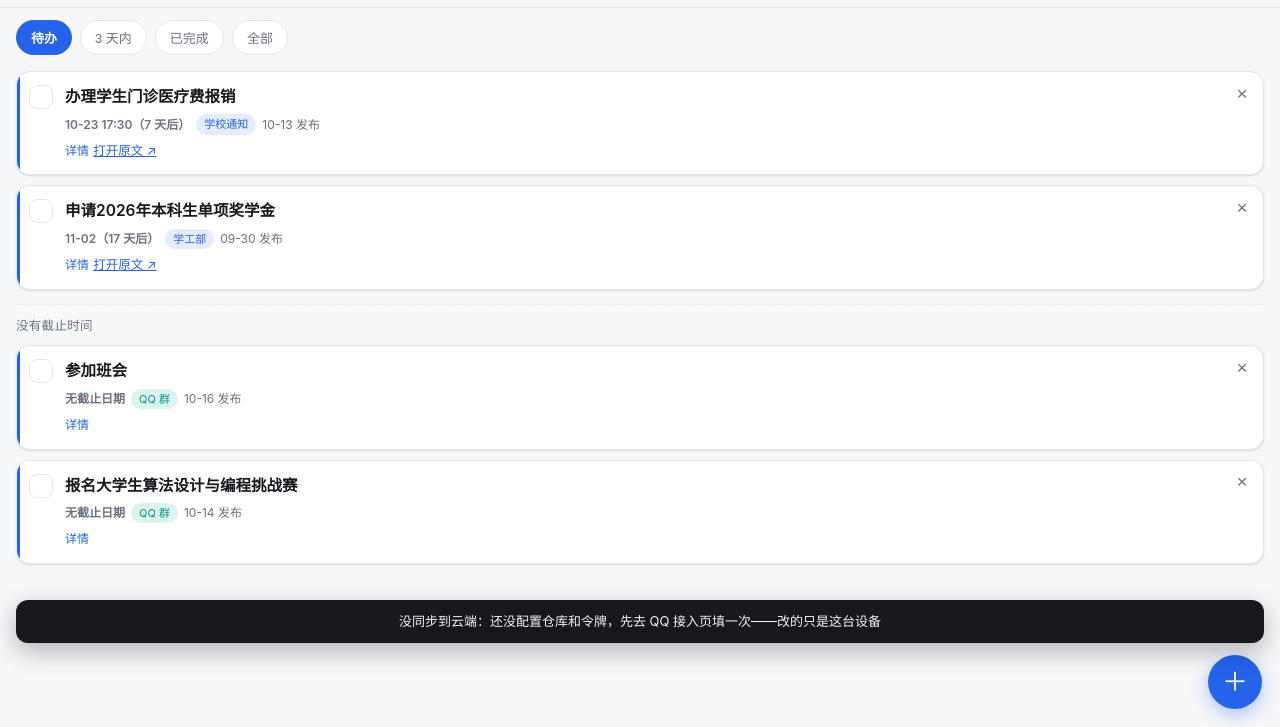
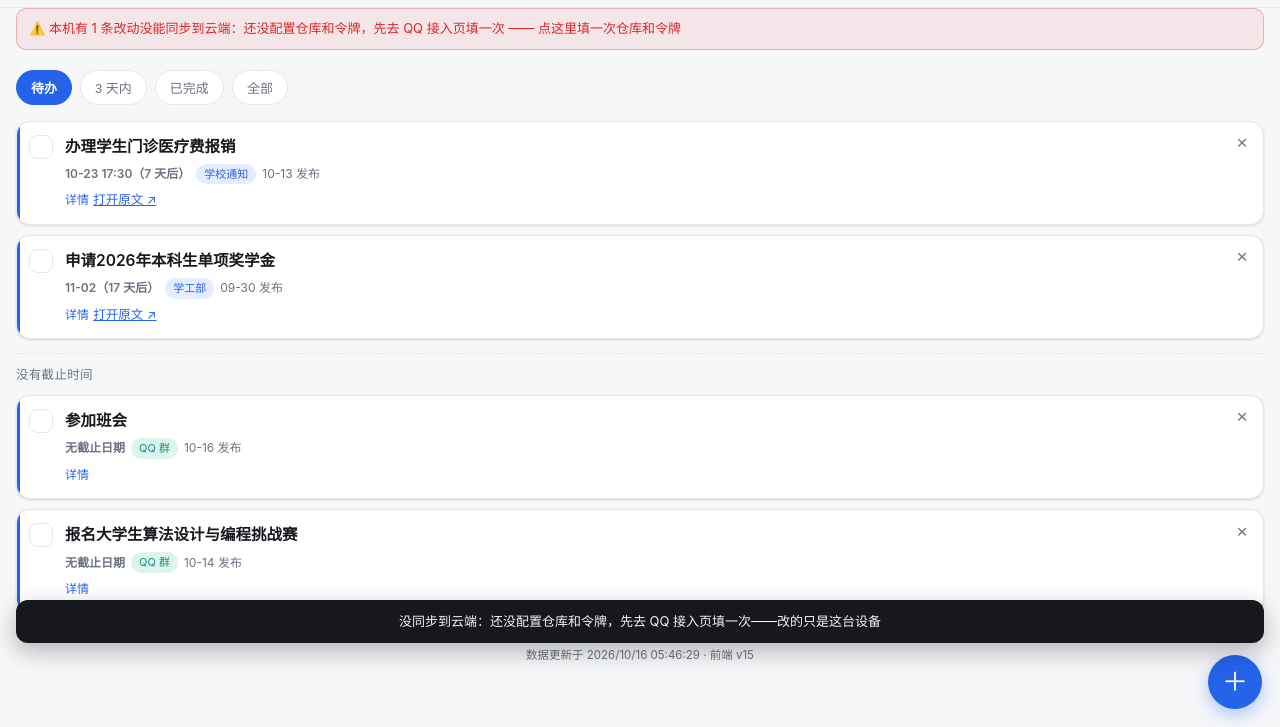
Before and after one commit to QwQzWhY/autow, a website: page docs/index.html in a window 1280 px wide. Both pictures are taken after a click on the checkbox 41 px from the left and 170 px from the top of the page. Shown: the part 73-800 px from the top of the page. Drawn offline with Linux system fonts and the light colour scheme.

Commit message:
fix: 没同步的改动常驻显示在页面上，附带原因和入口
用户电脑上的看板已经是 v14（页脚可证），但云端还是 12 条——积压仍然没报出去。问题在于 failure 只弹 4 秒的 toast，等于没有提示：他根本不知道卡在哪，我们只能隔着屏幕猜。

现在页面上常驻一条：本机有 N 条改动没能同步到云端：<原因> —— 点这里填一次仓库和令牌。没有令牌、令牌被拒、网络不通，都会写明原因；它同时是一个链接，点进去就是 QQ 接入页。改动用云端已经知道的（status=done）不重复计数。

测试：新增 1 项（常驻提示在页面与渲染里都在），浏览器实测三种情形：无令牌只弹不报、有令牌单条、有令牌积压五条一次报完。资源版本 v14 -> v15。

```diff
--- a/docs/app.js
+++ b/docs/app.js
@@ -6,7 +6,7 @@ import {
   isDone,
   splitByDeadline,
   splitByNomination,
-} from './todo-view.js?v=14';
+} from './todo-view.js?v=15';
 
 const DATA_URL = 'data/todos.json';
 const DONE_KEY = 'autow.done';
@@ -30,6 +30,10 @@ const PENDING_GIVE_UP_MS = 5 * 60 * 1000;
 // at a time, spaced out, is the only shape that reliably lands.
 const STATUS_SPACING_MS = 20_000;
 let catchUpDone = false;
+
+// Why the last report failed, if it did. Shown as a standing note: a four-second
+// toast is how "your deletes never left this device" stayed invisible for a day.
+let syncProblem = '';
 
 // Which build of the front end this page is actually running, read off its own
 // URL. A stale page (an old cached app.js, or a service worker serving the
@@ -139,6 +143,8 @@ async function reportStatus(key, status) {
 async function sendStatus(payload) {
   try {
     await dispatch(payload);
+    syncProblem = '';
+    renderSyncNote();
     return true;
   } catch (err) {
     // Say it out loud. Swallowing this is how one device ended up hiding 11
@@ -146,8 +152,34 @@ async function sendStatus(payload) {
     // the board writes to GitHub with the repo and token typed on the QQ setup
     // page, and this browser had never been given them.
     toast(`没同步到云端：${err.message}——改的只是这台设备`);
+    syncProblem = err.message;
+    renderSyncNote();
     return false;
   }
+}
+
+/** 本机有多少条勾选/删除，云端还不知道。 */
+function unsyncedCount() {
+  // 云端已经标成 done 的不算：那条已经知道了。
+  const known = new Set(state.todos.filter((t) => t.status !== 'done').map((t) => t.key));
+  const inData = (k) => (known.has(k) ? 1 : 0);
+  return (
+    [...state.deleted].reduce((n, k) => n + inData(k), 0) +
+    [...state.done].reduce((n, k) => n + inData(k), 0)
+  );
+}
+
+function renderSyncNote() {
+  const note = $('sync-note');
+  const count = unsyncedCount();
+  if (!count) {
+    note.hidden = true;
+    return;
+  }
+  note.hidden = false;
+  note.textContent = syncProblem
+    ? `⚠️ 本机有 ${count} 条改动没能同步到云端：${syncProblem} —— 点这里填一次仓库和令牌`
+    : `⚠️ 本机有 ${count} 条改动还没同步到云端（大约一分钟）`;
 }
 
 // One status report in flight at a time, the next one a beat later.
@@ -435,6 +467,7 @@ function drawBoard() {
     ? new Date(state.generatedAt).toLocaleString('zh-CN')
     : '未知';
   $('footer-note').textContent = `数据更新于 ${when} · 前端 v${ASSET_VERSION}`;
+  renderSyncNote();
 }
 
 // ---------------------------------------------------------------------- load
@@ -481,7 +514,9 @@ async function load() {
       sendStatus({ kind: 'status', items: behind });
     } else {
       // 静悄悄跳过就是这次"只删了一半"的同款毛病：这台设备没有令牌，写不了云端。
+      syncProblem = '这台设备没填仓库和令牌';
       toast(`这台设备有 ${behind.length} 条改动没同步：点右上角「QQ」填一次仓库和令牌`);
+      renderSyncNote();
     }
   }
 
--- a/docs/index.html
+++ b/docs/index.html
@@ -9,7 +9,7 @@
 <link rel="manifest" href="manifest.webmanifest">
 <link rel="icon" href="icon.svg" type="image/svg+xml">
 <link rel="apple-touch-icon" href="icon-192.png">
-<link rel="stylesheet" href="style.css?v=14">
+<link rel="stylesheet" href="style.css?v=15">
 </head>
 <body>
 
@@ -23,6 +23,8 @@
   </div>
   <p class="topbar__meta" id="meta">加载中…</p>
 </header>
+
+<a class="sync-note" id="sync-note" href="qq.html" hidden></a>
 
 <nav class="filters" id="filters">
   <button class="filter is-active" data-view="open">待办</button>
@@ -89,6 +91,6 @@
 
 <div class="toast" id="toast" hidden></div>
 
-<script type="module" src="app.js?v=14"></script>
+<script type="module" src="app.js?v=15"></script>
 </body>
 </html>
--- a/docs/style.css
+++ b/docs/style.css
@@ -666,6 +666,22 @@ code {
 .result--good { color: var(--done); font-weight: 600; }
 .result--bad { color: var(--high); }
 
+/* 本机改动没同步上去时常驻显示：一闪而过的提示等于没有提示。 */
+.sync-note {
+  display: block;
+  margin: 0 16px 8px;
+  padding: 10px 12px;
+  font-size: 13px;
+  line-height: 1.5;
+  color: var(--high);
+  background: color-mix(in srgb, var(--high) 8%, transparent);
+  border: 1px solid color-mix(in srgb, var(--high) 30%, transparent);
+  border-radius: 10px;
+  text-decoration: none;
+}
+
+.sync-note[hidden] { display: none; }
+
 .disclaimer {
   margin: 4px 2px 0;
   font-size: 11.5px;
```
Also changed, not shown: docs/qq.html (+2 -2 lines), docs/sw.js (+4 -4 lines), 1 other file.
